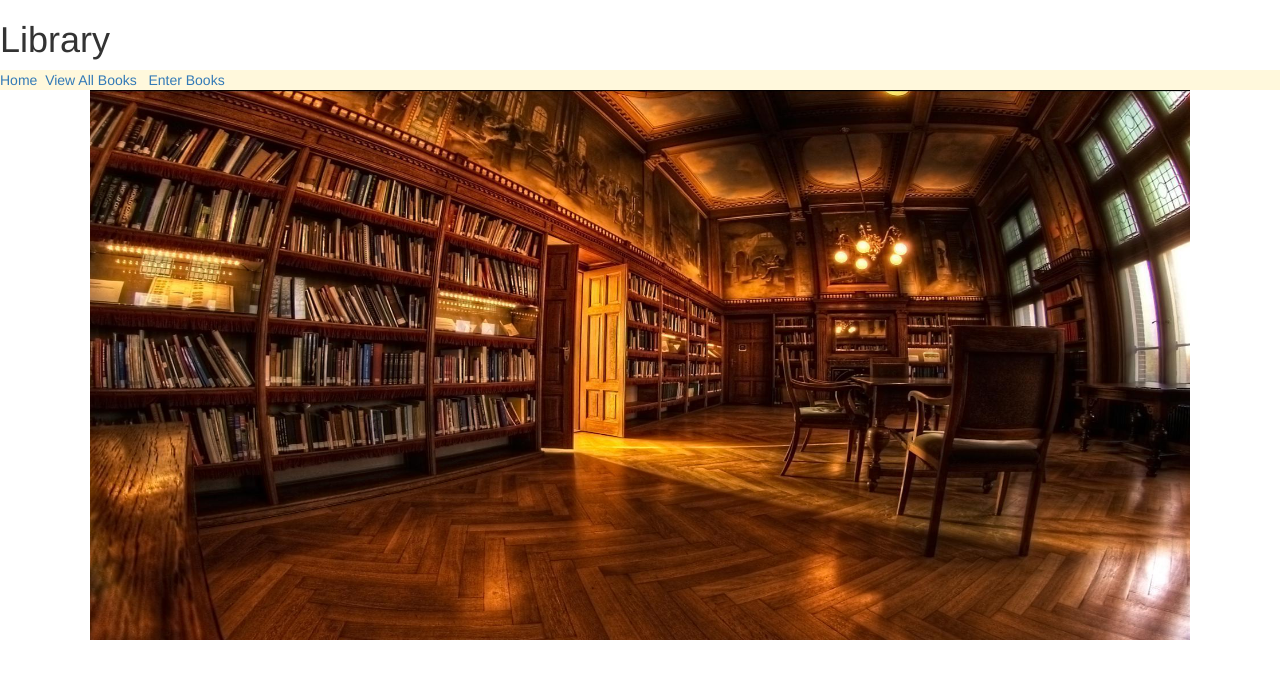
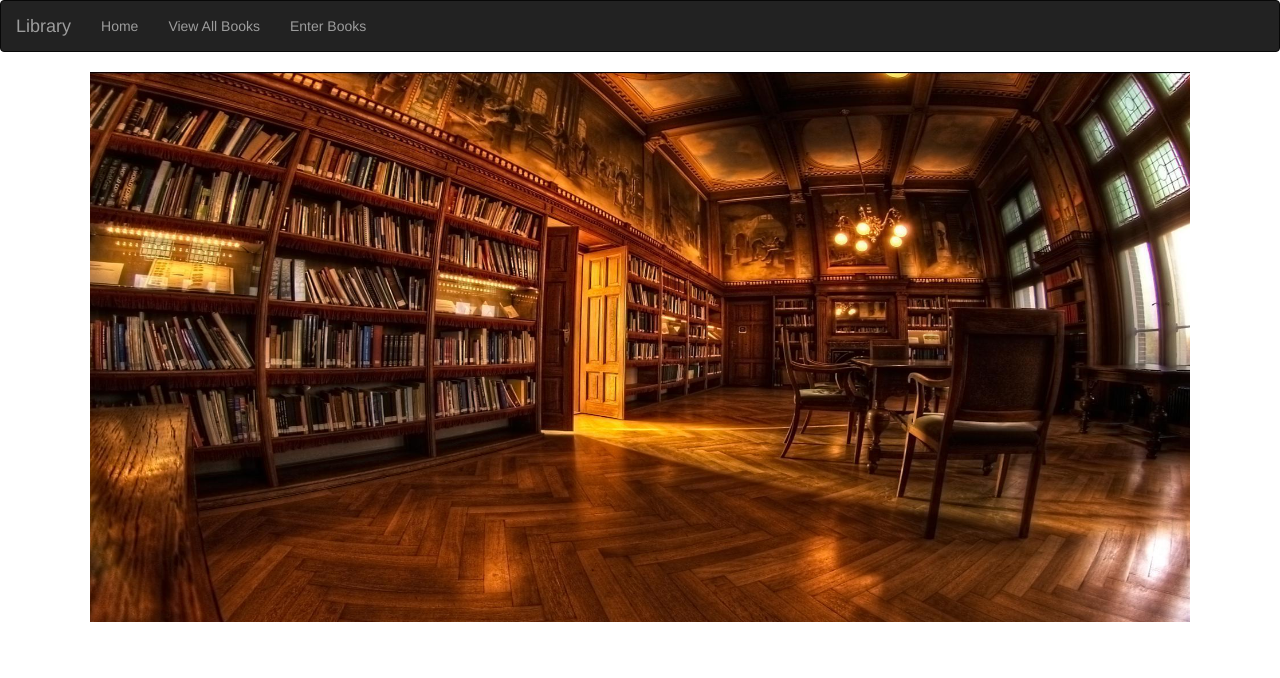
Before and after one commit to KelamBasavaiah/Angular8LibraryManagement, an Angular app: page / in a window 1280 px wide. Shown: the top 678 px of the page. Built offline with nearby package versions, Linux system fonts and the light colour scheme.

Commit message:
nav bar changes

```diff
--- a/src/app/app.component.html
+++ b/src/app/app.component.html
@@ -1,7 +1,13 @@
-<h1>Library</h1>
-<nav style="background-color: cornsilk;">
-  <a routerLink="/home" routerLinkActive="active">Home</a>&nbsp;
-  <a routerLink="/ViewBooks" routerLinkActive="active">View All Books</a> &nbsp;
-  <a routerLink="/addBook">Enter Books</a> &nbsp;
+<nav class="navbar navbar-inverse">
+  <div class="container-fluid">
+    <div class="navbar-header">
+      <a class="navbar-brand" >Library</a>
+    </div>
+    <ul class="nav navbar-nav">
+      <li><a routerLink="/home" routerLinkActive="active">Home</a></li>
+      <li><a routerLink="/ViewBooks" routerLinkActive="active">View All Books</a></li>
+      <li><a routerLink="/addBook">Enter Books</a></li>
+    </ul>
+  </div>
 </nav>
 <router-outlet></router-outlet>
```
